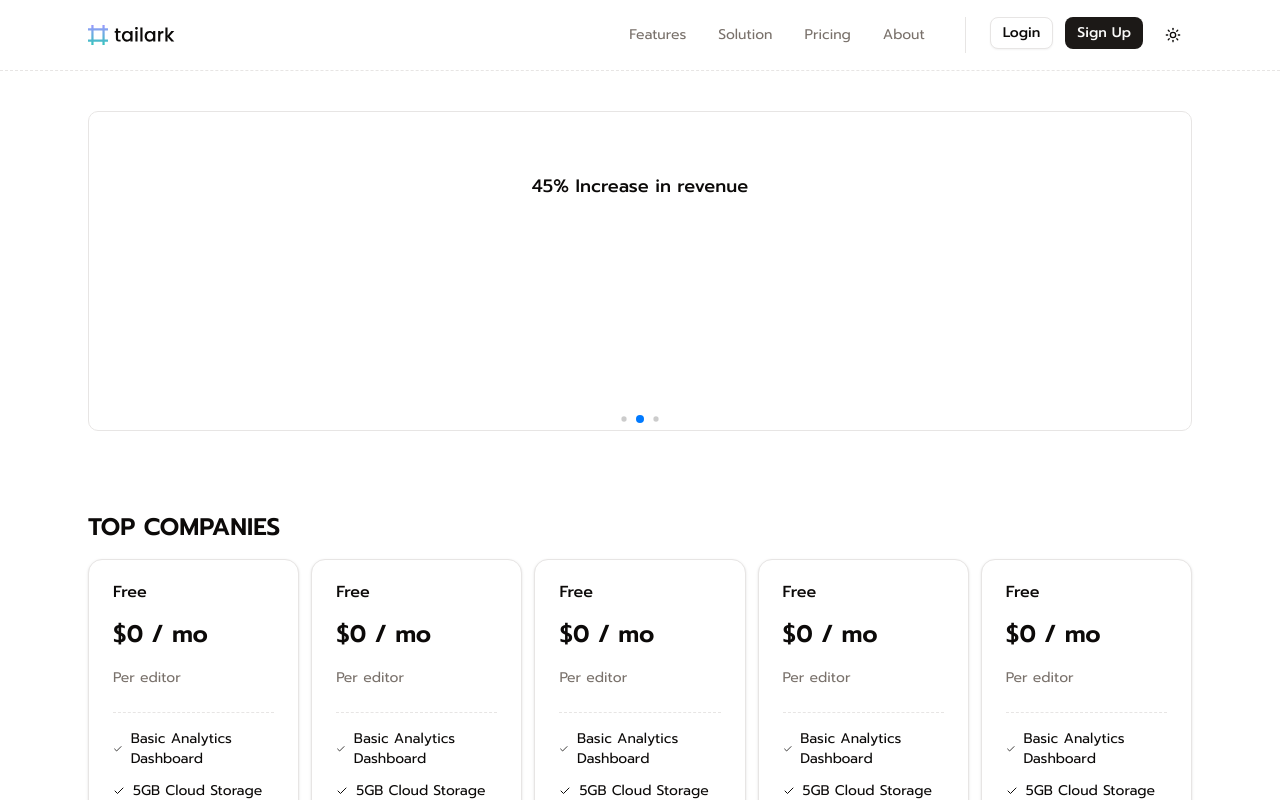
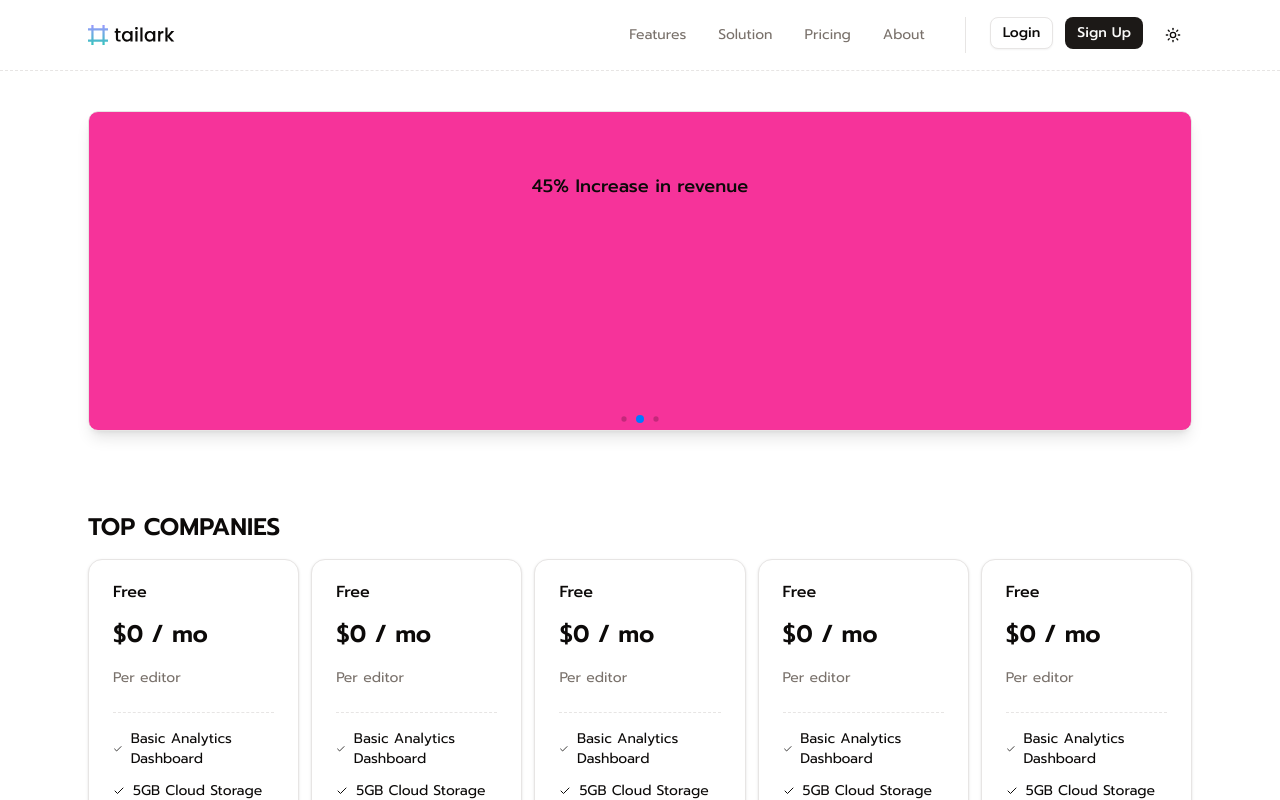
Before and after one commit to hitman077/jobjob, a Next.js app: page / in a window 1280 px wide. Shown: the top 800 px of the page. Built offline with nearby package versions, Linux system fonts and the light colour scheme.

Commit message:
custom navigation

```diff
--- a/src/components/banner-section.tsx
+++ b/src/components/banner-section.tsx
@@ -1,5 +1,5 @@
 "use client"
-import React from "react"
+
 import { Swiper, SwiperSlide } from "swiper/react"
 import {
 	Autoplay,
@@ -12,6 +12,7 @@ import "swiper/css/autoplay"
 import "swiper/css/navigation"
 import "swiper/css/pagination"
 import "swiper/css/effect-coverflow"
+import { ChevronLeft, ChevronRight } from "lucide-react"
 
 export default function BannerSection() {
 	return (
@@ -19,12 +20,17 @@ export default function BannerSection() {
 			<div className="mx-auto max-w-6xl px-6">
 				<div className="x-auto relative max-w-6xl">
 					<Swiper
-						className="mySwiper"
+						className="swiper relative rounded-lg overflow-hidden shadow-lg group"
+						spaceBetween={0}
 						slidesPerView={1}
 						pagination={{ dynamicBullets: true }}
+						// navigation={true}
+						navigation={{
+							prevEl: ".swiper-button-prev",
+							nextEl: ".swiper-button-next",
+						}}
 						loop
 						autoplay={{ delay: 5000 }}
-						navigation={false}
 						// effect="coverflow"
 						modules={[
 							Autoplay,
@@ -44,7 +50,7 @@ export default function BannerSection() {
 							</div>
 						</SwiperSlide>
 						<SwiperSlide className="">
-							<div className="bg-background rounded-(--radius) h-80 max-w-6xl border p-9">
+							<div className="bg-pink-500 rounded-(--radius) h-80 max-w-6xl border p-9">
 								<div className="mx-auto h-fit w-full">
 									{/* <AstroLogo /> */}
 								</div>
@@ -54,7 +60,7 @@ export default function BannerSection() {
 							</div>
 						</SwiperSlide>
 						<SwiperSlide className="">
-							<div className="bg-background rounded-(--radius) h-80 max-w-6xl border p-9">
+							<div className="bg-emerald-500 rounded-(--radius) h-80 max-w-6xl border p-9">
 								<div className="mx-auto h-fit w-full">
 									{/* <WorkOsLogo /> */}
 								</div>
@@ -63,6 +69,12 @@ export default function BannerSection() {
 								</p>
 							</div>
 						</SwiperSlide>
+						<div className="swiper-button-prev absolute top-1/2 -left-2 z-10 -translate-y-1/2 w-10 h-15 flex items-center justify-center rounded-r-md bg-black/40 text-white cursor-pointer opacity-0 group-hover:opacity-100 duration-300 hover:bg-black/70">
+							<ChevronLeft className="size-7" />
+						</div>
+						<div className="swiper-button-next absolute top-1/2 -right-2 z-10 -translate-y-1/2 w-10 h-15 flex items-center justify-center rounded-l-md bg-black/40 text-white cursor-pointer opacity-0 group-hover:opacity-100 duration-300 hover:bg-black/70">
+							<ChevronRight className="size-7" />
+						</div>
 					</Swiper>
 				</div>
 			</div>
```
